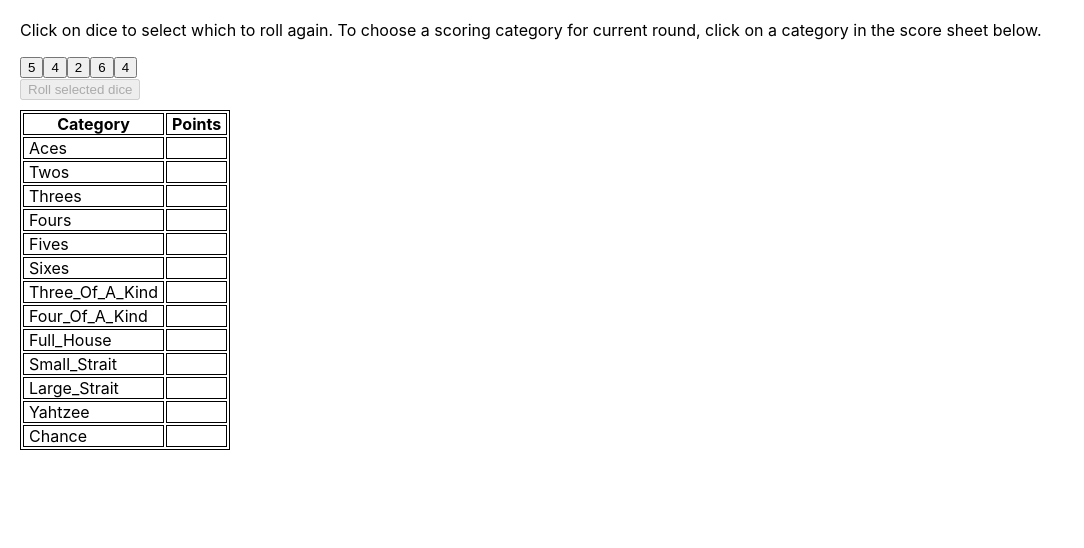
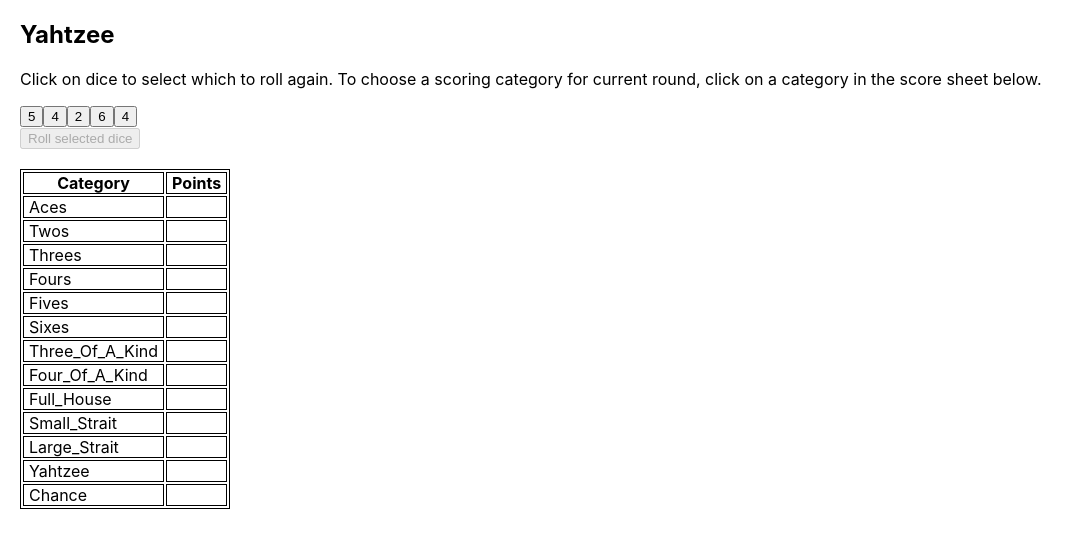
Before and after one commit to hannahwaldmueller/yahtzee, a React (Create React App) app: page / in a window 1280 px wide. Shown: the top 548 px of the page, without its empty margins (0-1084 px from the left). Built offline with nearby package versions, Linux system fonts and the light colour scheme.

Commit message:
add heading

```diff
--- a/src/App.tsx
+++ b/src/App.tsx
@@ -6,6 +6,7 @@
 import {GameOverSection} from "./score/Game-over-section";
 import {DiceOption} from "./dice/Dice-option";
 import {ScoreMap, SetOfDice} from "./app-types";
+import {Heading} from "./heading/Heading";
 
 export function App() {
     const [currentDiceNumbers, setCurrentDiceNumbers] = useState<SetOfDice>([createDiceNumber(), createDiceNumber(), createDiceNumber(), createDiceNumber(), createDiceNumber()]);
@@ -45,13 +46,16 @@
     if (!gameOver) {
         return (
             <div>
+                <Heading/>
                 {Dice(currentDiceNumbers, diceMarkedForRethrow, toggleRethrowMarker)}
                 {DiceOption(remainingRethrows, diceMarkedForRethrow, currentDiceNumbers, updateDiceAndRethrowCount)}
                 {ScoreSheet(currentDiceNumbers, score, updateScore, gameOver)}
-            </div>);
+            </div>
+        );
     }
     return (
         <div>
+            <Heading/>
             {ScoreSheet(currentDiceNumbers, score, updateScore, gameOver)}
             {GameOverSection(score, resetGame)}
         </div>
--- a/src/dice/Dice.tsx
+++ b/src/dice/Dice.tsx
@@ -3,9 +3,7 @@
 export function Dice(currentDiceNumbers: [number, number, number, number, number], diceMarkedForRethrow: number[], toggleRethrowMarker: (index: number) => void) {
 
     return (
-        <div><p>Click on dice to select which to roll again. To choose a scoring category for current round, click on a
-            category
-            in the score sheet below.</p>
+        <div>
             {currentDiceNumbers.map((numberOfDice, index) => (
                 <button
                     onClick={() => toggleRethrowMarker(index)}
--- /dev/null
+++ b/src/heading/Heading.tsx
@@ -0,0 +1,12 @@
+import React from "react";
+
+export function Heading() {
+    return (
+        <div>
+            <h2>Yahtzee</h2>
+            <p>Click on dice to select which to roll again. To choose a scoring category for current round, click on a
+                category
+                in the score sheet below.</p>
+        </div>
+    );
+}
--- a/src/styles.css
+++ b/src/styles.css
@@ -14,7 +14,7 @@
 
 table {
     border: 1px solid black;
-    margin: 10px 0;
+    margin: 20px 0;
 }
 
 th, td {
```
